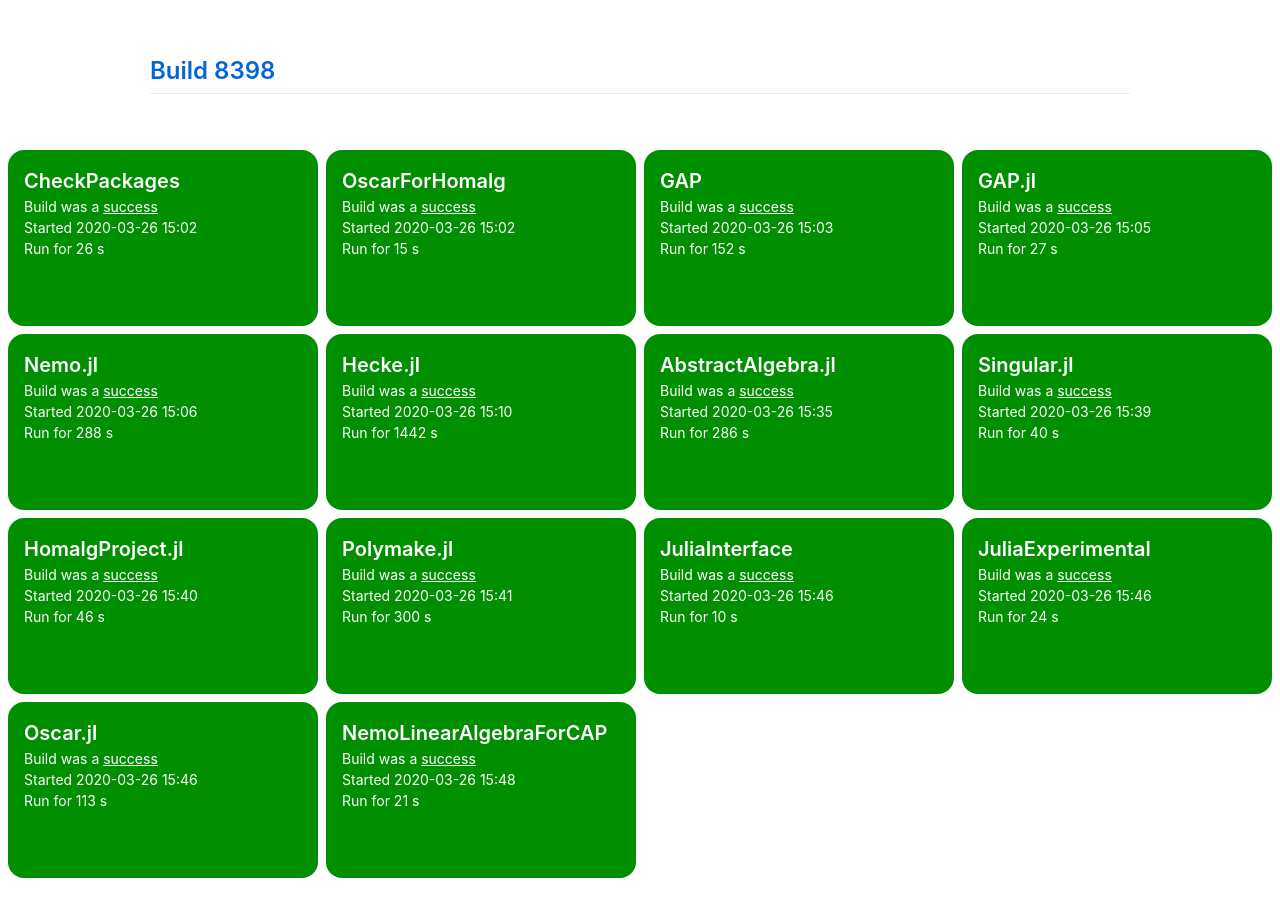
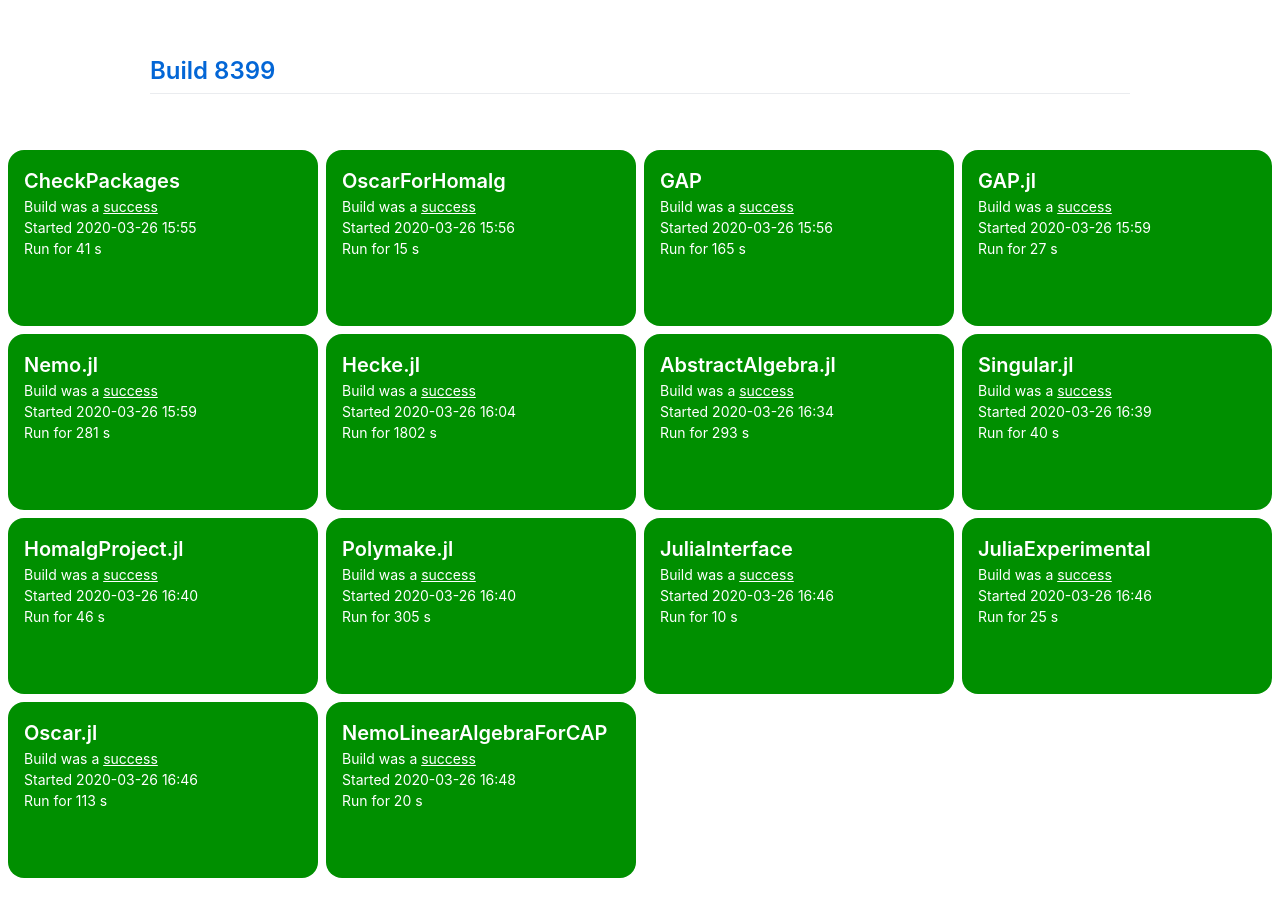
Before and after one commit to oscar-system/oscar-ci-status, a Jekyll site: the page built from index.html, in a window 1280 px wide. Built offline with Jekyll 4.4.1, drawn with Linux system fonts in a browser that asks for light colours.

Commit message:
Build 8399

```diff
--- a/_data/ci.yml
+++ b/_data/ci.yml
@@ -1,16 +1,16 @@
-build: 8398
-build_url: https://oscarci.mathematik.uni-kl.de/job/oscar/8398/
+build: 8399
+build_url: https://oscarci.mathematik.uni-kl.de/job/oscar/8399/
 job: oscar
 tests:
-- duration: 26
+- duration: 41
   exitcode: 0
   first_failure: false
   first_failure_url: null
   last_success: false
   last_success_url: null
-  log: https://oscarci.mathematik.uni-kl.de/job/oscar/8398/artifact/logs/build-8398/CheckPackages.log
+  log: https://oscarci.mathematik.uni-kl.de/job/oscar/8399/artifact/logs/build-8399/CheckPackages.log
   name: CheckPackages
-  start: 2020-03-26 15:02
+  start: 2020-03-26 15:55
   status: success
   success: true
 - duration: 15
@@ -19,20 +19,20 @@ tests:
   first_failure_url: null
   last_success: false
   last_success_url: null
-  log: https://oscarci.mathematik.uni-kl.de/job/oscar/8398/artifact/logs/build-8398/OscarForHomalg.log
+  log: https://oscarci.mathematik.uni-kl.de/job/oscar/8399/artifact/logs/build-8399/OscarForHomalg.log
   name: OscarForHomalg
-  start: 2020-03-26 15:02
+  start: 2020-03-26 15:56
   status: success
   success: true
-- duration: 152
+- duration: 165
   exitcode: 0
   first_failure: false
   first_failure_url: null
   last_success: false
   last_success_url: null
-  log: https://oscarci.mathematik.uni-kl.de/job/oscar/8398/artifact/logs/build-8398/GAP.log
+  log: https://oscarci.mathematik.uni-kl.de/job/oscar/8399/artifact/logs/build-8399/GAP.log
   name: GAP
-  start: 2020-03-26 15:03
+  start: 2020-03-26 15:56
   status: success
   success: true
 - duration: 27
@@ -41,42 +41,42 @@ tests:
   first_failure_url: null
   last_success: false
   last_success_url: null
-  log: https://oscarci.mathematik.uni-kl.de/job/oscar/8398/artifact/logs/build-8398/GAP.jl.log
+  log: https://oscarci.mathematik.uni-kl.de/job/oscar/8399/artifact/logs/build-8399/GAP.jl.log
   name: GAP.jl
-  start: 2020-03-26 15:05
+  start: 2020-03-26 15:59
   status: success
   success: true
-- duration: 288
+- duration: 281
   exitcode: 0
   first_failure: false
   first_failure_url: null
   last_success: false
   last_success_url: null
-  log: https://oscarci.mathematik.uni-kl.de/job/oscar/8398/artifact/logs/build-8398/Nemo.jl.log
+  log: https://oscarci.mathematik.uni-kl.de/job/oscar/8399/artifact/logs/build-8399/Nemo.jl.log
   name: Nemo.jl
-  start: 2020-03-26 15:06
+  start: 2020-03-26 15:59
   status: success
   success: true
-- duration: 1442
+- duration: 1802
   exitcode: 0
   first_failure: false
   first_failure_url: null
   last_success: false
   last_success_url: null
-  log: https://oscarci.mathematik.uni-kl.de/job/oscar/8398/artifact/logs/build-8398/Hecke.jl.log
+  log: https://oscarci.mathematik.uni-kl.de/job/oscar/8399/artifact/logs/build-8399/Hecke.jl.log
   name: Hecke.jl
-  start: 2020-03-26 15:10
+  start: 2020-03-26 16:04
   status: success
   success: true
-- duration: 286
+- duration: 293
   exitcode: 0
   first_failure: false
   first_failure_url: null
   last_success: false
   last_success_url: null
-  log: https://oscarci.mathematik.uni-kl.de/job/oscar/8398/artifact/logs/build-8398/AbstractAlgebra.jl.log
+  log: https://oscarci.mathematik.uni-kl.de/job/oscar/8399/artifact/logs/build-8399/AbstractAlgebra.jl.log
   name: AbstractAlgebra.jl
-  start: 2020-03-26 15:35
+  start: 2020-03-26 16:34
   status: success
   success: true
 - duration: 40
@@ -85,9 +85,9 @@ tests:
   first_failure_url: null
   last_success: false
   last_success_url: null
-  log: https://oscarci.mathematik.uni-kl.de/job/oscar/8398/artifact/logs/build-8398/Singular.jl.log
+  log: https://oscarci.mathematik.uni-kl.de/job/oscar/8399/artifact/logs/build-8399/Singular.jl.log
   name: Singular.jl
-  start: 2020-03-26 15:39
+  start: 2020-03-26 16:39
   status: success
   success: true
 - duration: 46
@@ -96,20 +96,20 @@ tests:
   first_failure_url: null
   last_success: false
   last_success_url: null
-  log: https://oscarci.mathematik.uni-kl.de/job/oscar/8398/artifact/logs/build-8398/HomalgProject.jl.log
+  log: https://oscarci.mathematik.uni-kl.de/job/oscar/8399/artifact/logs/build-8399/HomalgProject.jl.log
   name: HomalgProject.jl
-  start: 2020-03-26 15:40
+  start: 2020-03-26 16:40
   status: success
   success: true
-- duration: 300
+- duration: 305
   exitcode: 0
   first_failure: false
   first_failure_url: null
   last_success: false
   last_success_url: null
-  log: https://oscarci.mathematik.uni-kl.de/job/oscar/8398/artifact/logs/build-8398/Polymake.jl.log
+  log: https://oscarci.mathematik.uni-kl.de/job/oscar/8399/artifact/logs/build-8399/Polymake.jl.log
   name: Polymake.jl
-  start: 2020-03-26 15:41
+  start: 2020-03-26 16:40
   status: success
   success: true
 - duration: 10
@@ -118,20 +118,20 @@ tests:
   first_failure_url: null
   last_success: false
   last_success_url: null
-  log: https://oscarci.mathematik.uni-kl.de/job/oscar/8398/artifact/logs/build-8398/JuliaInterface.log
+  log: https://oscarci.mathematik.uni-kl.de/job/oscar/8399/artifact/logs/build-8399/JuliaInterface.log
   name: JuliaInterface
-  start: 2020-03-26 15:46
+  start: 2020-03-26 16:46
   status: success
   success: true
-- duration: 24
+- duration: 25
   exitcode: 0
   first_failure: false
   first_failure_url: null
   last_success: false
   last_success_url: null
-  log: https://oscarci.mathematik.uni-kl.de/job/oscar/8398/artifact/logs/build-8398/JuliaExperimental.log
+  log: https://oscarci.mathematik.uni-kl.de/job/oscar/8399/artifact/logs/build-8399/JuliaExperimental.log
   name: JuliaExperimental
-  start: 2020-03-26 15:46
+  start: 2020-03-26 16:46
   status: success
   success: true
 - duration: 113
@@ -140,19 +140,19 @@ tests:
   first_failure_url: null
   last_success: false
   last_success_url: null
-  log: https://oscarci.mathematik.uni-kl.de/job/oscar/8398/artifact/logs/build-8398/Oscar.jl.log
+  log: https://oscarci.mathematik.uni-kl.de/job/oscar/8399/artifact/logs/build-8399/Oscar.jl.log
   name: Oscar.jl
-  start: 2020-03-26 15:46
+  start: 2020-03-26 16:46
   status: success
   success: true
-- duration: 21
+- duration: 20
   exitcode: 0
   first_failure: false
   first_failure_url: null
   last_success: false
   last_success_url: null
-  log: https://oscarci.mathematik.uni-kl.de/job/oscar/8398/artifact/logs/build-8398/NemoLinearAlgebraForCAP.log
+  log: https://oscarci.mathematik.uni-kl.de/job/oscar/8399/artifact/logs/build-8399/NemoLinearAlgebraForCAP.log
   name: NemoLinearAlgebraForCAP
-  start: 2020-03-26 15:48
+  start: 2020-03-26 16:48
   status: success
   success: true
```
Also changed, not shown: README.md.
